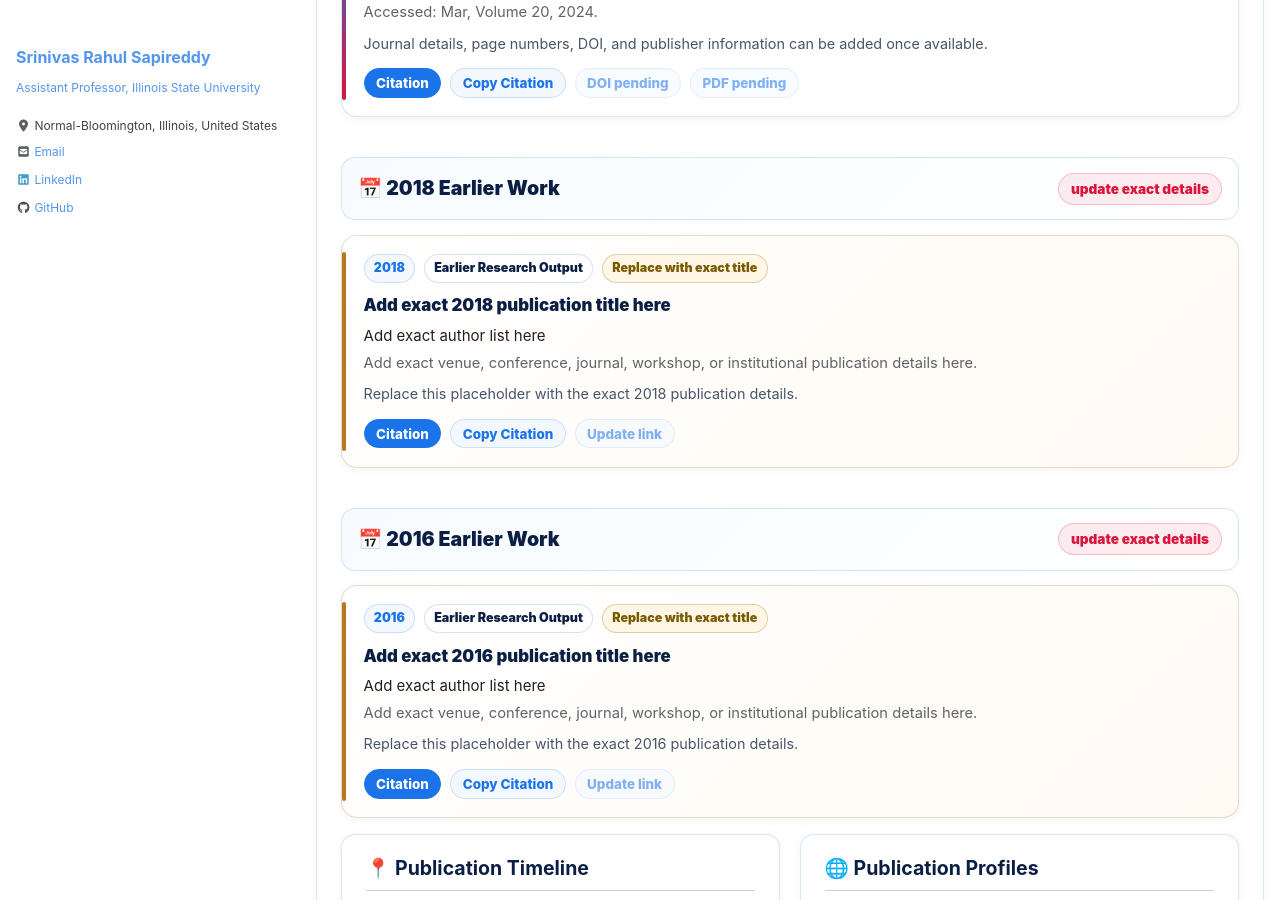
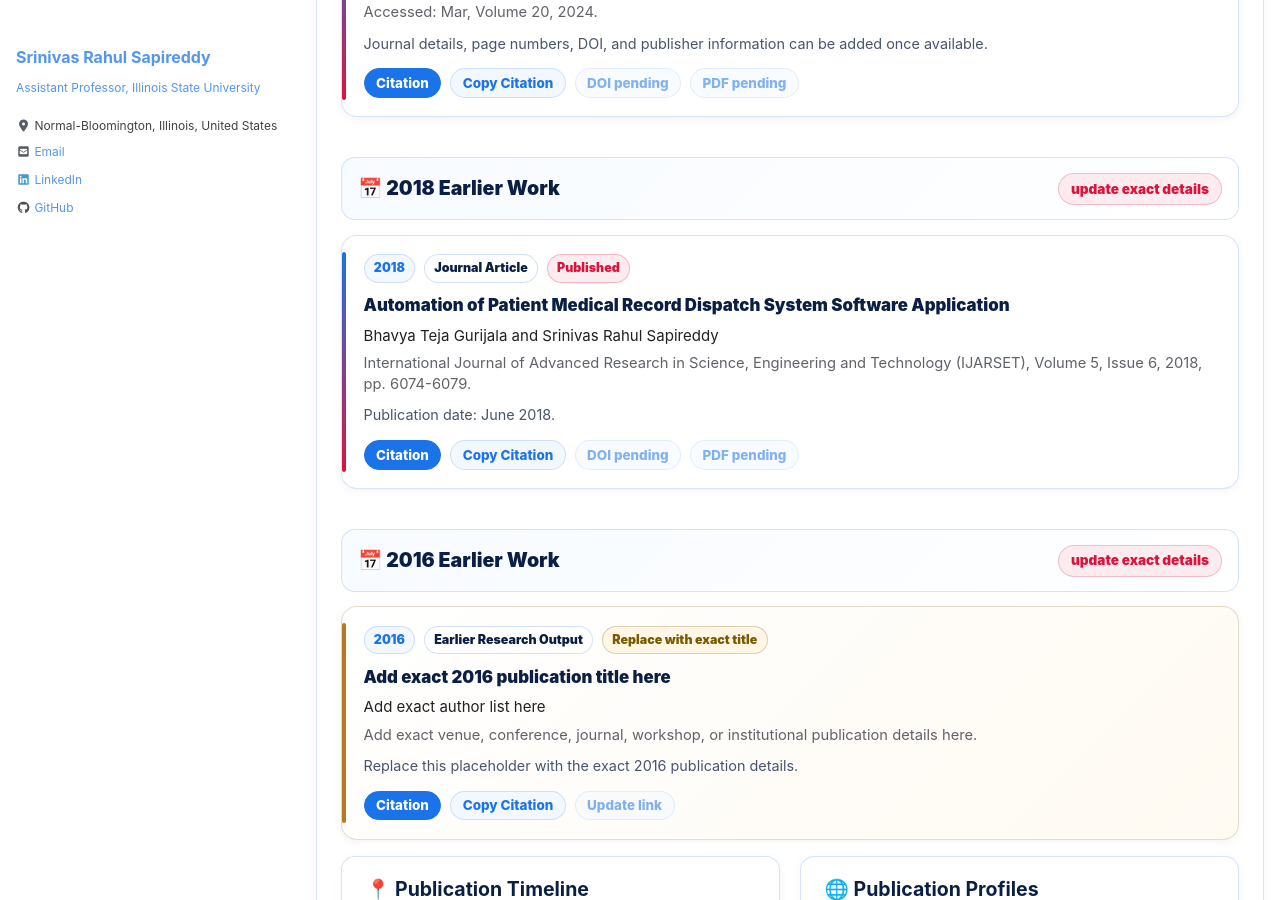
Before and after one commit to srsapireddy/srsapireddy.github.io, a Jekyll site: the page built from _pages/publications.md, in a window 1280 px wide and 900 px high, scrolled down 3636 px. Built offline with Jekyll 4.4.1, drawn with Linux system fonts in a browser that asks for light colours; cached includes are drawn as plain includes; nearby versions of some CDN libraries.

Commit message:
Update publications.md

```diff
--- a/_pages/publications.md
+++ b/_pages/publications.md
@@ -1116,44 +1116,43 @@ author_profile: true
         <div class="year-pill">update exact details</div>
       </div>
 
-      <div class="publication-card placeholder" data-type="earlier">
-        <div class="pub-top">
-          <span class="pub-year">2018</span>
-          <span class="pub-type">Earlier Research Output</span>
-          <span class="pub-status">Replace with exact title</span>
-        </div>
+     <div class="publication-card" data-type="journal earlier">
+      <div class="pub-top">
+        <span class="pub-year">2018</span>
+        <span class="pub-type">Journal Article</span>
+        <span class="pub-award">Published</span>
+      </div>
 
-        <div class="pub-title">
-          Add exact 2018 publication title here
-        </div>
+      <div class="pub-title">
+        Automation of Patient Medical Record Dispatch System Software Application
+      </div>
 
-        <div class="pub-authors">
-          Add exact author list here
-        </div>
+      <div class="pub-authors">
+        Bhavya Teja Gurijala and Srinivas Rahul Sapireddy
+      </div>
 
-        <div class="pub-venue">
-          Add exact venue, conference, journal, workshop, or institutional publication details here.
-        </div>
+      <div class="pub-venue">
+        International Journal of Advanced Research in Science, Engineering and Technology (IJARSET), Volume 5, Issue 6, 2018, pp. 6074-6079.
+      </div>
 
-        <div class="pub-note">
-          Replace this placeholder with the exact 2018 publication details.
-        </div>
+      <div class="pub-note">
+        Publication date: June 2018.
+      </div>
 
-        <div class="pub-links">
-          <button class="pub-button primary" onclick="toggleCitation('cite-2018-placeholder')">Citation</button>
-          <button class="pub-button" onclick="copyCitation('cite-2018-placeholder')">Copy Citation</button>
-          <a class="pub-link disabled" href="#" onclick="return false;">Update link</a>
-        </div>
+      <div class="pub-links">
+        <button class="pub-button primary" onclick="toggleCitation('cite-2018-medical-record-dispatch')">Citation</button>
+        <button class="pub-button" onclick="copyCitation('cite-2018-medical-record-dispatch')">Copy Citation</button>
+        <a class="pub-link disabled" href="#" onclick="return false;">DOI pending</a>
+        <a class="pub-link disabled" href="#" onclick="return false;">PDF pending</a>
+      </div>
 
-        <div id="cite-2018-placeholder" class="citation-box">Add exact 2018 citation here.</div>
-      </div>
+      <div id="cite-2018-medical-record-dispatch" class="citation-box">B. T. Gurijala and S. R. Sapireddy, "Automation of Patient Medical Record Dispatch System Software Application," International Journal of Advanced Research in Science, Engineering and Technology (IJARSET), vol. 5, no. 6, pp. 6074-6079, Jun. 2018.</div>
     </div>
-
-    <div class="year-section" data-year-section="2016">
-      <div class="year-header">
-        <div class="year-title">📅 2016 Earlier Work</div>
-        <div class="year-pill">update exact details</div>
-      </div>
+        <div class="year-section" data-year-section="2016">
+          <div class="year-header">
+            <div class="year-title">📅 2016 Earlier Work</div>
+            <div class="year-pill">update exact details</div>
+          </div>
 
       <div class="publication-card placeholder" data-type="earlier">
         <div class="pub-top">
```
